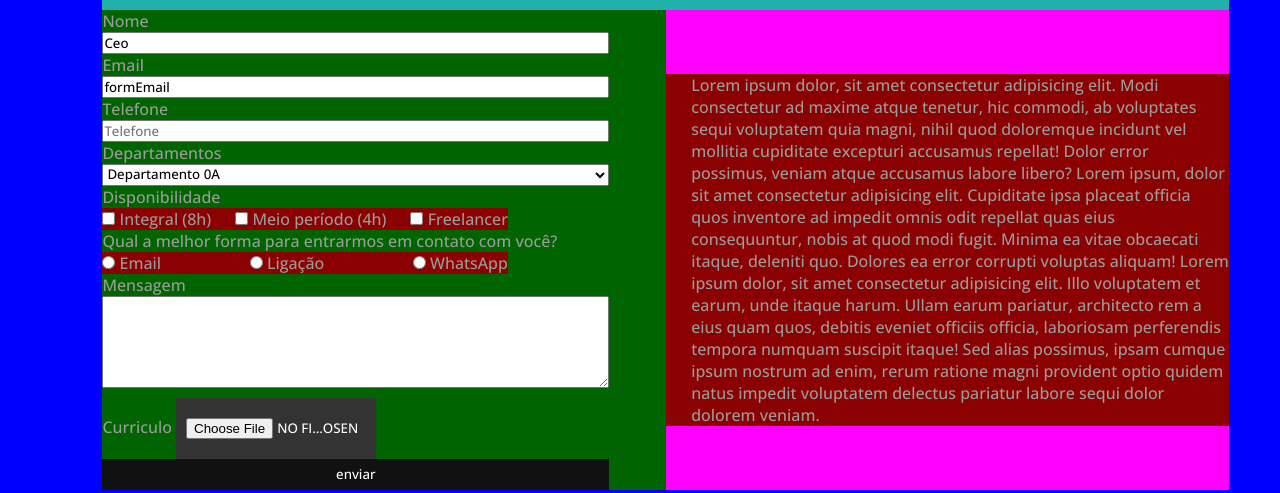
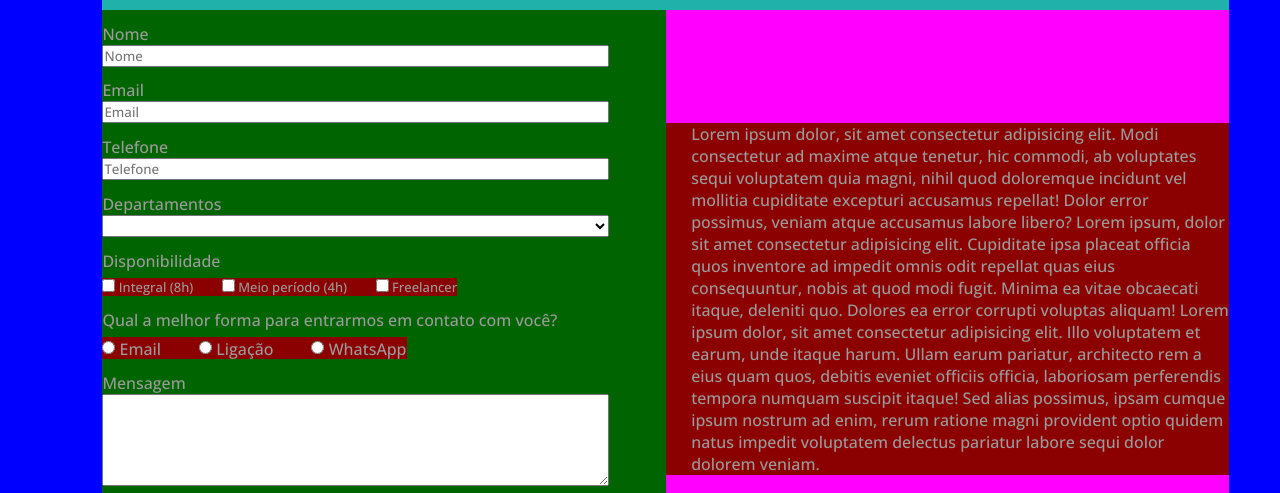
Before and after one commit to CeoDH/ShoesStore, a plain HTML site: page form.html in a window 1280 px wide. Shown: the part 228-721 px from the top of the page. Drawn offline with nearby package versions, Linux system fonts and the light colour scheme.

Commit message:
hbfgjiuhfdogd652652465

```diff
--- a/Assets/styles/form.css
+++ b/Assets/styles/form.css
@@ -312,30 +312,40 @@ footer{
     display: flex;
     flex-direction: column;
 }
+.form-bg-left label{
+    padding-top: 1vw;
+}
 .form-bg-left form{
     display: flex;
     flex-direction: column;
     width: 90%;
+}
+.formDisponibilidade{
+    background: darkred;
+    display: flex;
+    justify-content: space-between;
+    align-items: center;
+    width: 70%;
+    font-size: small;
+    margin: .5vw 0 0 0;
+}
+.formDisponibilidade div{
+    /* background: chocolate; */
+    /* display: flex;
+    justify-content: center;
+    align-items: center; */
 }
 .formContatos{
     display: flex;
     justify-content: space-between;
     align-items: center;
     background: darkred;
-    width: 80%;
+    width: 60%;
+    margin: .5vw 0 0 0;
+
 }
 .formContatos div{
     /* padding-right: 6vw; */
-}
-.formDisponibilidade{
-    background: darkred;
-    display: flex;
-    justify-content: space-between;
-    align-items: center;
-    width: 80%;
-}
-.formDisponibilidade div{
-    /* padding-right: 2vw; */
 }
 
 input[type="file"] {
--- a/form.html
+++ b/form.html
@@ -49,16 +49,17 @@
                     <form action="/action_page" method="POST">
 
                         <label for="formName">Nome</label>
-                        <input type="text" id="formName" name="formName" value="Ceo">
+                        <input type="text" id="formName" name="formName" placeholder="Nome">
 
                         <label for="formEmail">Email</label>
-                        <input type="text" id="formEmail" name="formEmail" value="formEmail">
+                        <input type="text" id="formEmail" name="formEmail" placeholder="Email">
 
                         <label for="formTelefone">Telefone</label>
                         <input type="formTelefone" name="formTelefone" id="formTelefone" placeholder="Telefone" pattern="\(\d{2}\)\s*\d{5}-\d{4}"   maxlength="15" required>
 
                         <label for="formDepartamentos">Departamentos</label>
                             <select id="formDepartamentos" name="formDepartamentos">
+                                <option value="valueDepartamentos_default"></option>
                                 <option value="valueDepartamentos_0A">Departamento 0A</option>
                                 <option value="valueDepartamentos_0B">Departamento 0B</option>
                                 <option value="valueDepartamentos_0C">Departamento 0C</option>
```
